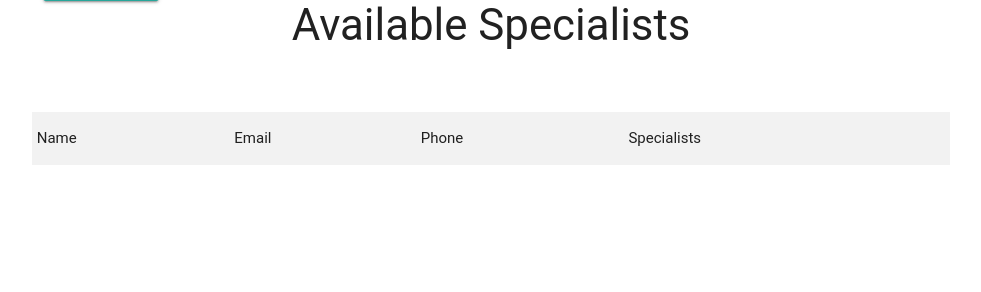
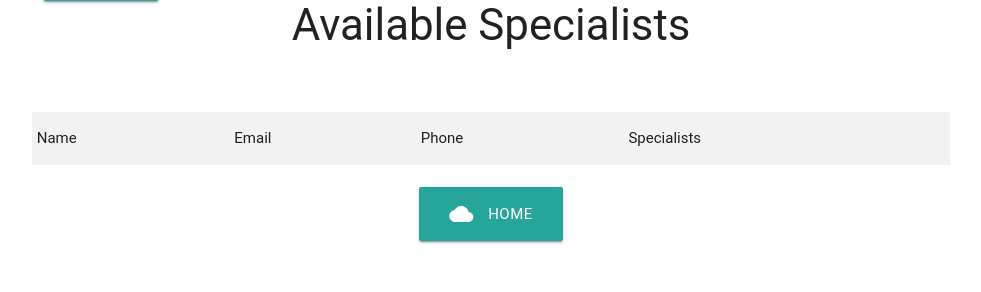
Before and after one commit to sherlockparadox/HealthCloud, a PHP site: page /phc_forward_request.php in a window 1280 px wide. Shown: the part 294-586 px from the top of the page, without its empty margins (149-1130 px from the left). Run offline with PHP 8.4, Linux system fonts and the light colour scheme; data that the repository does not hold is empty; some libraries are stand-ins or nearby versions; some web fonts are replaced.

Commit message:
phc_forward_request
Added home button

```diff
--- a/Back-End/appointments/phc_forward_request.php
+++ b/Back-End/appointments/phc_forward_request.php
@@ -78,5 +78,7 @@ session_start();
 
             ?>
         </table>
+<br/>
+<center><a href="../../Front-End/UI_PHC/index.html" class="waves-effect waves-light btn-large"><i class="material-icons left">cloud</i>Home</a></center>
 </body>
 </html>
```
